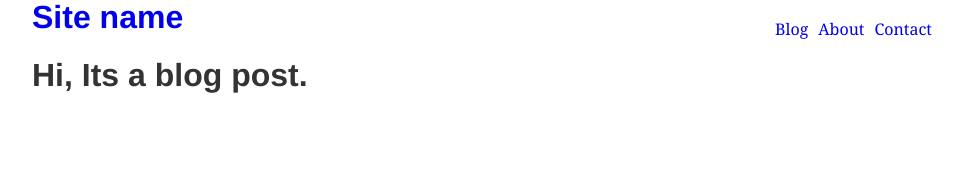
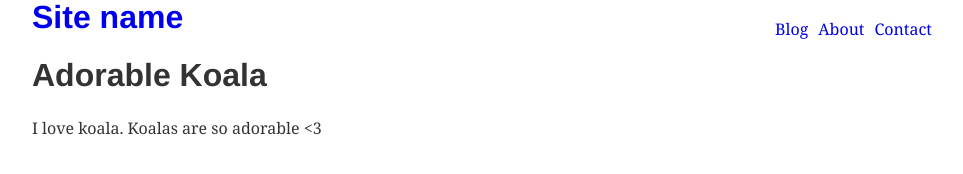
Before and after one commit to ulayab/ulayab.github.io, a Gatsby site: page /koala-sleep-a-lot/ in a window 1280 px wide. Shown: the whole page, without its empty margins (158-1121 px from the left). Built offline with nearby package versions, Linux system fonts and the light colour scheme; Gatsby itself is replaced by a stand-in of ours; some packages are replaced by stand-ins of ours.

Commit message:
feat(blogpost): map data to ui

```diff
--- a/src/templates/blog-post.js
+++ b/src/templates/blog-post.js
@@ -1,10 +1,26 @@
 import React from "react"
+import { graphql } from "gatsby"
 import Layout from "../components/layout"
 
-export default function BlogPost() {
-    return(
+export default function BlogPost({ data }) {
+    const post = data.markdownRemark
+    return (
         <Layout>
-            <h1>Hi, Its a blog post.</h1>
+            <div>
+                <h1>{post.frontmatter.title}</h1>
+                <div dangerouslySetInnerHTML={{ __html: post.html }} />
+            </div>
         </Layout>
     )
 }
+
+export const query = graphql`
+  query($slug: String!) {
+    markdownRemark(fields: { slug: { eq: $slug } }) {
+      html
+      frontmatter {
+        title
+      }
+    }
+  }
+`
```
